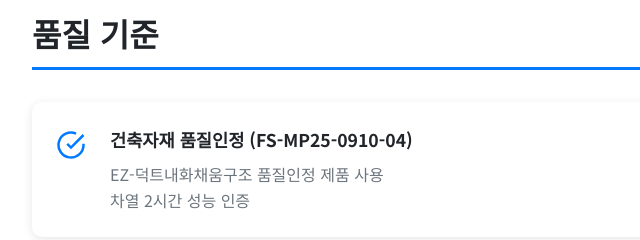
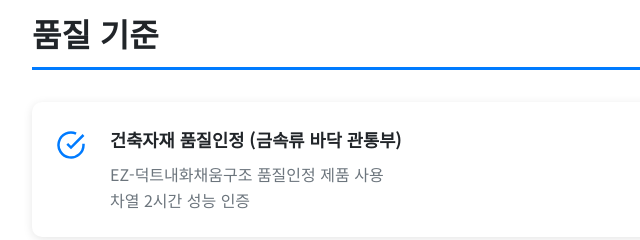
Before and after one commit to firemaster532nd-tech/hi, a plain HTML site: page floor-fireproofing.html in a window 1280 px wide. Shown: the part 9420-9660 px from the top of the page, 28-668 px from the left. Drawn offline with Linux system fonts and the light colour scheme.

Commit message:
feat(quality): update quality standard titles for floor and wall pages

```diff
--- a/floor-fireproofing.html
+++ b/floor-fireproofing.html
@@ -475,7 +475,7 @@
                                 <polyline points="22 4 12 14.01 9 11.01"></polyline>
                             </svg>
                             <div>
-                                <h4>건축자재 품질인정 (FS-MP25-0910-04)</h4>
+                                <h4>건축자재 품질인정 (금속류 바닥 관통부)</h4>
                                 <p>EZ-덕트내화채움구조 품질인정 제품 사용<br>차열 2시간 성능 인증</p>
                             </div>
                         </div>
```
Also changed, not shown: wall-fireproofing.html (+1 -1 lines).
